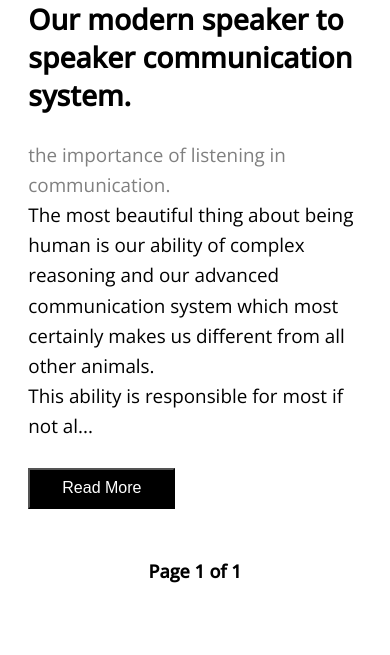
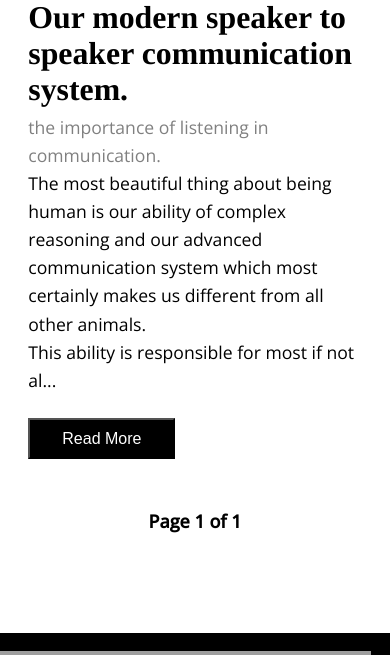
Before and after one commit to nelsonfai/my-apjot, a Django app: page /blog/ in a window 390 px wide. Shown: the part 359-1014 px from the top of the page. Run offline with Django 4.2, Linux system fonts and the light colour scheme; data comes from the database, SQL or seed files in the repository; both versions use the stored data as it was after the commit; parts of the project's set-up code (start-up, migrations or seed data) failed here and were passed over; some libraries are stand-ins or nearby versions; some web fonts are replaced; grey boxes are pictures that could not be loaded.

Commit message:
Index style update

```diff
--- a/blog/templates/blog/details.html
+++ b/blog/templates/blog/details.html
@@ -8,7 +8,7 @@
 
         <h1 id="title"> <a href="{% url 'details' courseid=article.slug %}"> {{ article.title }}  </a> </h1>
         <br>
-        <p style="color:grey; font-size: 1.5rem;" > {{ article.tagline}}</p>
+        <p style="color:grey; font-size: 1.3rem;" > {{ article.tagline}}</p>
         <br>
         <p style="color: grey;"> By Nelson Fai </p>
         <p class="date"> {{article.date}} </p>
@@ -190,7 +190,7 @@
 }
 .article #title{
     letter-spacing: 3px;
-    font-size: calc(1.3rem + 2vw);
+    font-size: calc(1.6rem + 2vw);
     font-family: Times, serif;
 }
 .comment_date{
@@ -244,7 +244,7 @@ q::before{
 @media screen and (max-width:768px) {
     .articles{
     width:90%;
-    padding: 5% 5%;
+    padding: 10%  7% ;
     margin:auto;
 }
 .article{
--- a/blog/templates/blog/index.html
+++ b/blog/templates/blog/index.html
@@ -16,7 +16,7 @@
             background-size:cover; background-repeat: no-repeat;">
             </div>
             <div class="article_element" >
-                <h2><a href="{% url 'details' courseid=article.slug %}" > {{article.title}}</a></h2><br>
+                <h2><a href="{% url 'details' courseid=article.slug %}" > {{article.title}}</a></h2>
                 <p style="color: grey;"> {{ article.tagline }} </p>
                 <p> {{ article.snippet|safe}}  </p>
                 <br>
@@ -44,7 +44,11 @@
 </div>
 
 <style >
-
+    h2{
+    font-size: calc(1.5rem + 2vw);
+    margin-bottom: 5px;
+    font-family: Times, serif;
+}
     .blogcontainer{
         width:90%;
         max-width: 769px;
@@ -66,7 +70,7 @@
         justify-content: space-between;
         border: 1px solid grey;
         font-family: 'Open Sans', sans-serif;
-        font-size: 1.18rem;
+        font-size: 1.1rem;
     }
     .article p{
         line-height: 1.6em;
--- a/templates/main/base_layout.html
+++ b/templates/main/base_layout.html
@@ -66,7 +66,7 @@
                 <div class="navlinks">
 
                     <a href="{% url 'homepage'%}"> Home</a>
-                    <a id="pod" href="{% url 'podcastHome'%}">Podcast <img src="../media/2.svg" alt="" width="15px"> </a>
+
                     <a id="blog" href="{% url 'blogHome'%}">Blog</a>
                     <a href=" {% url 'about'%}">About</a>
 
```
Also changed, not shown: db.sqlite3.
